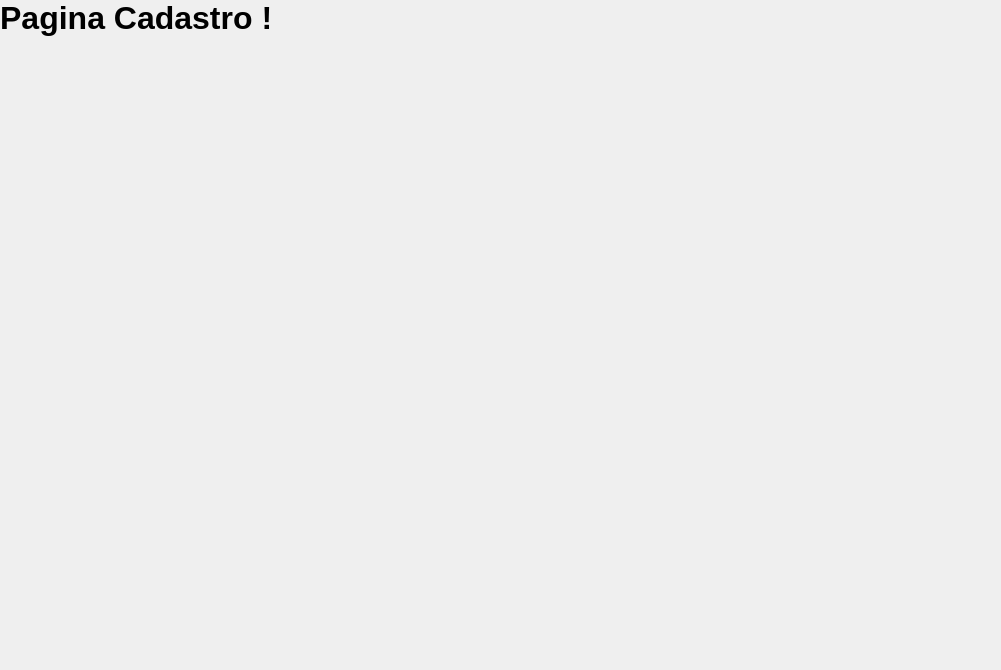
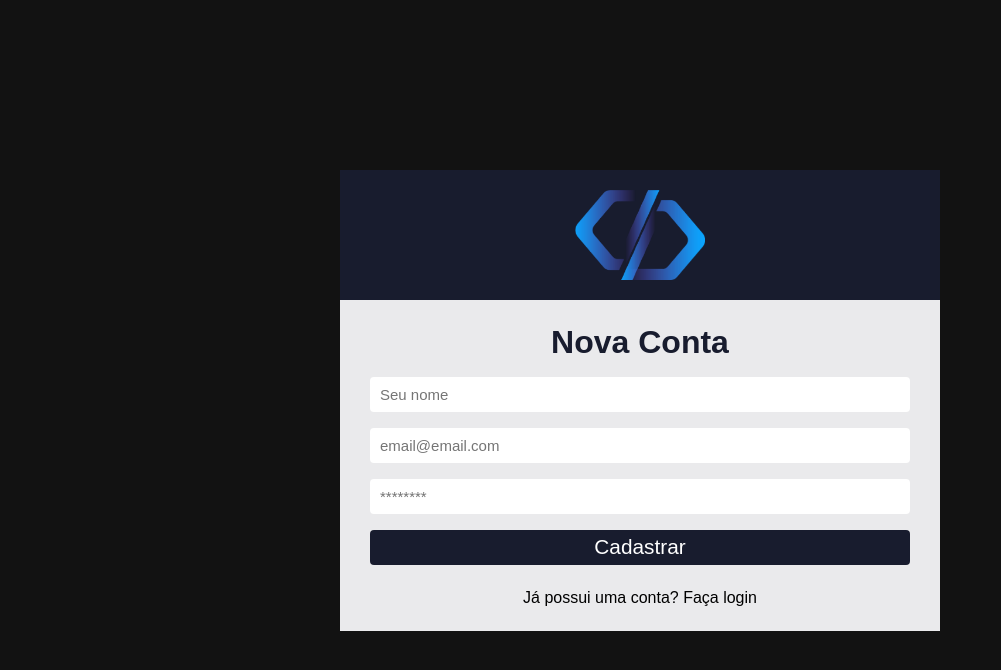
Before and after one commit to dev-edson2020/chamados, a React (Create React App) app: page /register in a window 1280 px wide. Shown: the top 670 px of the page, without its empty margins (0-1001 px from the left). Built offline with nearby package versions, Linux system fonts and the light colour scheme.

Commit message:
Criado página dasboard

```diff
--- /dev/null
+++ b/src/pages/Dashboard/index.js
@@ -0,0 +1,7 @@
+export default function Dashboard(){
+    return(
+        <div>
+            <h1>Página Dasboard</h1>
+        </div>
+    )
+}
--- a/src/pages/SignUp/index.js
+++ b/src/pages/SignUp/index.js
@@ -1,8 +1,52 @@
+import { useState } from 'react'
+// import './signin.css'
+
+import logo from '../../assets/logo.png'
+import { Link } from 'react-router-dom'
+
 
 export default function SignUp(){
+  const [name, setName] = useState('');
+  const [email, setEmail] = useState('');
+  const [password, setPassword] = useState('');
+
+
   return(
-    <div>
-      <h1>Pagina Cadastro !</h1>
+    <div className="container-center">
+      <div className="login">
+        <div className="login-area">
+          <img src={logo} alt="Logo do sistema de chamados" />
+        </div>
+
+        <form>
+          <h1>Nova Conta</h1>
+          <input
+            type="text"
+            placeholder="Seu nome"
+            value={name}
+            onChange={ (e) => setName(e.target.value) }
+          />
+
+          <input
+            type="text"
+            placeholder="email@email.com"
+            value={email}
+            onChange={ (e) => setEmail(e.target.value) }
+          />
+
+          <input
+            type="password"
+            placeholder="********"
+            value={password}
+            onChange={ (e) => setPassword(e.target.value) }
+          />
+
+          <button type="submit">Cadastrar</button>
+        </form>
+
+        <Link to="/register">Já possui uma conta? Faça login</Link>
+
+      </div>
     </div>
   )
 }
--- a/src/routes/index.js
+++ b/src/routes/index.js
@@ -2,12 +2,14 @@
 
 import SignIn from '../pages/SignIn';
 import SignUp from '../pages/SignUp';
+import Dashboard from '../pages/Dashboard';
 
 function RoutesApp(){
   return(
     <Routes>
       <Route path="/" element={ <SignIn/> } />
       <Route path="/register" element={ <SignUp/> } />
+      <Route path="/dashboard" element={ <Dashboard/> } />
     </Routes>
   )
 }
```
